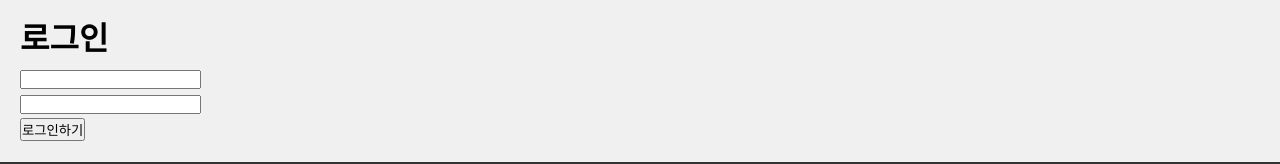
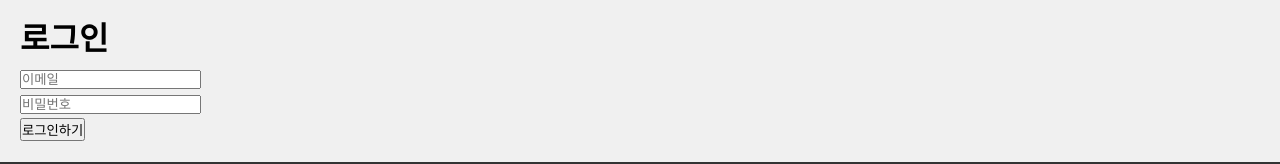
Before and after one commit to HP657/ShoppingMall, a React (Create React App) app in the folder frontend/: page /login in a window 1280 px wide. Shown: the part 229-393 px from the top of the page. Built offline with nearby package versions, Linux system fonts and the light colour scheme.

Commit message:
로그인폼에 placeholder 작성

```diff
--- a/frontend/src/LogInForm/LogInForm.tsx
+++ b/frontend/src/LogInForm/LogInForm.tsx
@@ -17,12 +17,14 @@ function LogInForm() {
                 <input
                     type="text"
                     name="LoginEmail"
+                    placeholder="이메일"
                     value={loginEmail}
                     onChange={(e) => setLoginEmail(e.target.value)}
                 /><br />
                 <input
                     type="password"
                     name="LoginPw"
+                    placeholder="비밀번호"
                     value={loginPw}
                     onChange={(e) => setLoginPw(e.target.value)}
                 /><br />
```
